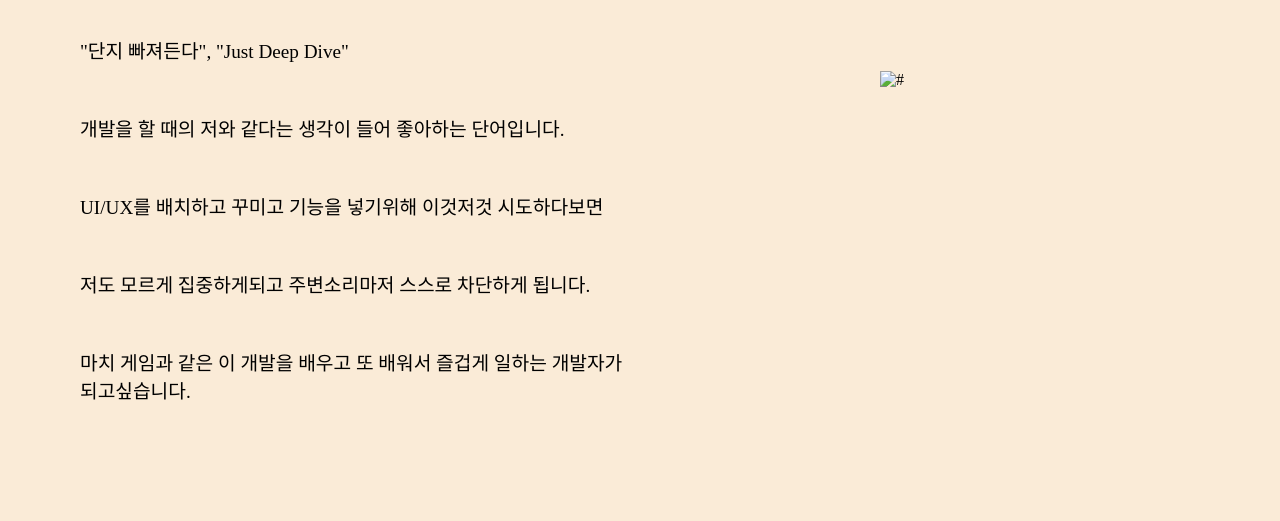
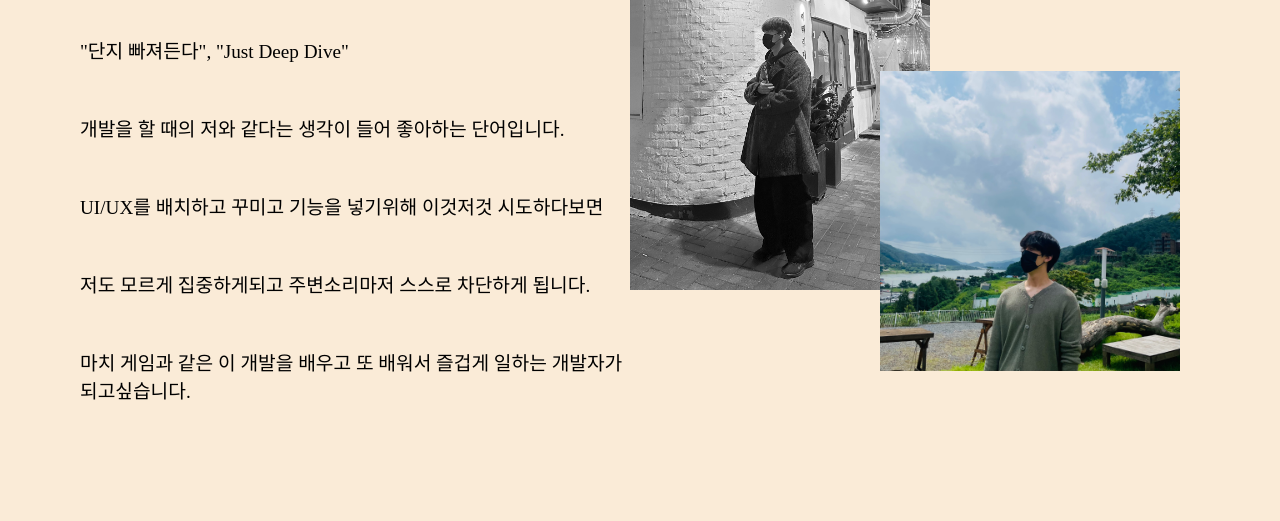
Before and after one commit to bjy6439/wecode-test, a plain HTML site: page introduce.html in a window 1280 px wide. Shown: the part 279-800 px from the top of the page. Drawn offline with Linux system fonts and the light colour scheme; the site is published under a folder, as on GitHub Pages, so addresses that start at the root find nothing.

Commit message:
Update introduce.html

```diff
--- a/introduce.html
+++ b/introduce.html
@@ -28,8 +28,8 @@
         </p>
       </main>
       <imgBox>
-        <img class="img1" src="/img/introduce1.jpeg" alt="#" />
-        <img class="img2" src="/img/introduce2.jpeg" alt="#" />
+        <img class="img1" src="./img/introduce1.jpeg" alt="#" />
+        <img class="img2" src="./img/introduce2.jpeg" alt="#" />
       </imgBox>
     </article>
   </body>
```
